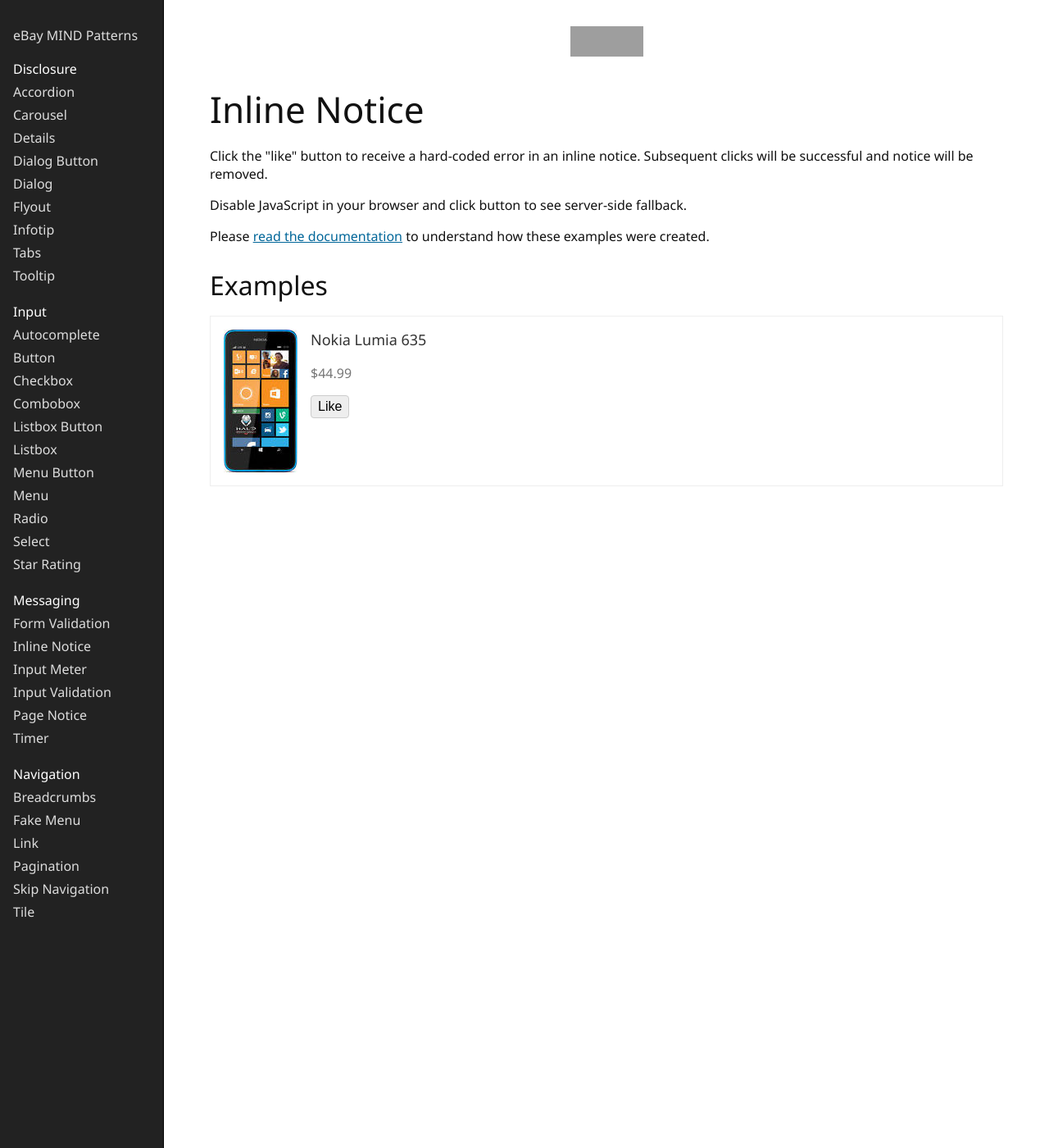
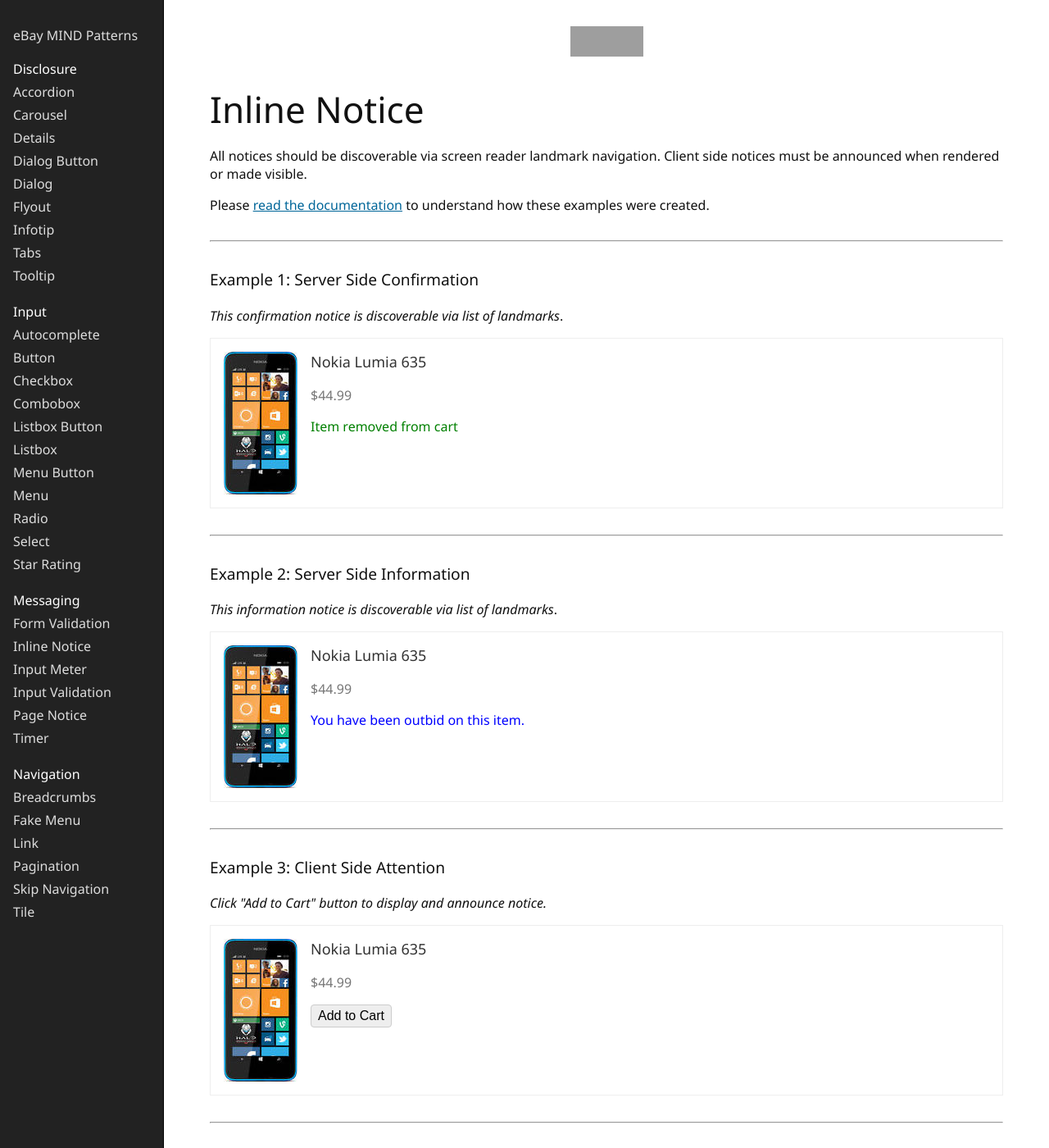
Before and after one commit to eBay/mindpatterns, a Jekyll site: the page built from _messaging/inline-notice/index.html, in a window 1280 px wide and 1400 px high. Shown: the whole window at 82% size. Built offline with Jekyll 4.4.1, drawn with Linux system fonts in a browser that asks for light colours; grey boxes are pictures that could not be loaded.

Commit message:
Inline Notice: Added new examples. Removed jQuery.

```diff
--- a/_messaging/inline-notice/error.html
+++ b/_messaging/inline-notice/error.html
@@ -13,7 +13,7 @@
     .page-notice h2 {
         margin-top: 0;
     }
-    .page-notice h2:before {
+    .page-notice h2::before {
         background: url('../images/skin_sprite3.png') no-repeat -140px -100px;
         content: '';
         width: 30px;
--- a/_messaging/inline-notice/index.html
+++ b/_messaging/inline-notice/index.html
@@ -4,9 +4,14 @@
 ---
 
 <style>
-    #likeform .inline-notice [aria-live] {
-        color: #cc3300;
-        margin-left: 0.5em;
+    .notice--confirmation {
+        color: green;
+    }
+    .notice--information {
+        color: blue;
+    }
+    .notice--attention {
+        color: red;
     }
     .card {
         border: 1px solid #eee;
@@ -31,51 +36,66 @@
 <h1>{{ page.title }}</h1>
 
 <h2 class="clipped">Readme</h2>
-<p>Click the "like" button to receive a hard-coded error in an inline notice. Subsequent clicks will be successful and notice will be removed.</p>
-<p>Disable JavaScript in your browser and click button to see server-side fallback.</p>
+<p>All notices should be discoverable via screen reader landmark navigation. Client side notices must be announced when rendered or made visible.</p>
 <p>Please <a href={{ "messaging/inline-notice" | prepend: site.patterns_baseurl | prepend: site.patterns_url }}>read the documentation</a> to understand how these examples were created.</p>
 
+<hr />
 
-<h2>Examples</h2>
+<h2 class="clipped">Examples</h2>
+
+<h3>Example 1: Server Side Confirmation</h3>
+<p><em>This confirmation notice is discoverable via list of landmarks</em>.</p>
+
 <div class="card">
     <img src="{{ '/images/lumia635.jpg' | relative_url }}" />
     <h3>Nokia Lumia 635</h3>
     <p>$44.99</p>
-    <form action="error.html" id="likeform">
-        <input name="like" type="hidden" value="iphone12345" />
-        <span class="inline-notice">
-            <input class="button" id="likebtn" type="submit" value="Like" />
+    <input name="like" type="hidden" value="iphone12345" />
+    <span aria-label="Confirmation" class="notice notice--confirmation" id="notice-1" role="region">
+        <span class="notice__text">Item removed from cart</span>
+    </span>
+</div>
+
+<hr />
+
+<h3>Example 2: Server Side Information</h3>
+<p><em>This information notice is discoverable via list of landmarks</em>.</p>
+
+<div class="card">
+    <img src="{{ '/images/lumia635.jpg' | relative_url }}" />
+    <h3>Nokia Lumia 635</h3>
+    <p>$44.99</p>
+    <input name="like" type="hidden" value="iphone12345" />
+    <span aria-label="Information" class="notice notice--information" id="notice-2" role="region">
+        <span class="notice__text">You have been outbid on this item.</span>
+    </span>
+</div>
+
+<hr />
+
+<h3>Example 3: Client Side Attention</h3>
+<p><em>Click "Add to Cart" button to display and announce notice.</em></p>
+
+<div class="card">
+    <img src="{{ '/images/lumia635.jpg' | relative_url }}" />
+    <h3>Nokia Lumia 635</h3>
+    <p>$44.99</p>
+    <form action="error.html">
+        <input name="item" type="hidden" value="lumia-635" />
+        <input class="button" id="cart-btn" type="submit" value="Add to Cart" />
+        <span aria-label="Attention" class="notice notice--attention" id="notice-3" role="region" hidden>
+            <span role="alert">
+                <span class="notice__text">Unable to add to cart. Please try again later.</span>
+            </span>
         </span>
     </form>
 </div>
 
-<script src="jquery.inlinenotice.js"></script>
+<hr />
+
 <script>
-    $(function() {
-
-        // initialise element notice plugin
-        $('.inline-notice').inlinenotice();
-
-        var $notice = $('#likeform .inline-notice [aria-live]');
-
-        // application page logic
-        // trigger a dummy error message first time button is pressed
-        $("#likeform").one('submit', function(e) {
-            // prevent form submit
-            e.preventDefault();
-
-            // trigger hardcoded dummy error first time button is pressed
-            $notice.append('Your like was unsuccessful. Please try again.');
-
-            // no hardcoded errors on subsequent presses
-            $("#likeform").on('submit', function(e) {
-                // prevent form submit
-                e.preventDefault();
-                // remove the message
-                $notice.empty();
-                // flip button state
-                $('#likebtn').val($('#likebtn').val() == 'Like' ? 'Unlike' : 'Like');
-            });
-        });
+    document.querySelector('form').addEventListener('submit', function(e) {
+        e.preventDefault();
+        document.getElementById('notice-3').hidden = false;
     });
 </script>
--- a/_messaging/inline-notice/jquery.inlinenotice.js
+++ /dev/null
@@ -1,30 +0,0 @@
-/**
-* Copyright 2015 eBay Inc.
-*
-* Use of this source code is governed by a MIT-style
-* license that can be found in the LICENSE file or at
-* https://opensource.org/licenses/MIT.
-*/
-
-/**
-* @file jquery.elementnotice.js
-* @desc Please DO NOT copy this code to production! This is 'quick & ugly, just make it work!' code.
-* @author Ian McBurnie <ianmcburnie@hotmail.com>
-*/
-(function ( $ ) {
-    var widgetCount = 0;
-
-    $.fn.inlinenotice = function inlinenotice() {
-
-        return this.each(function onEach() {
-
-            var $this = $(this),
-                $interactiveElement = $this.children().first(),
-                $liveRegion = $('<span aria-live="polite" />');
-
-            $liveRegion.attr('id', 'inline-notice-' + widgetCount++);
-            $interactiveElement.attr('aria-describedby', $liveRegion.attr('id'));
-            $this.append($liveRegion);
-        });
-    };
-}( jQuery ));
--- a/_navigation/skip-navigation/index.html
+++ b/_navigation/skip-navigation/index.html
@@ -22,10 +22,10 @@
     #nav_to_skip li {
         display: inline;
     }
-    #nav_to_skip li:after {
+    #nav_to_skip li::after {
         content: ' -';
     }
-    #nav_to_skip li:last-child:after{
+    #nav_to_skip li:last-child::after{
         content: '';
     }
 </style>
```
